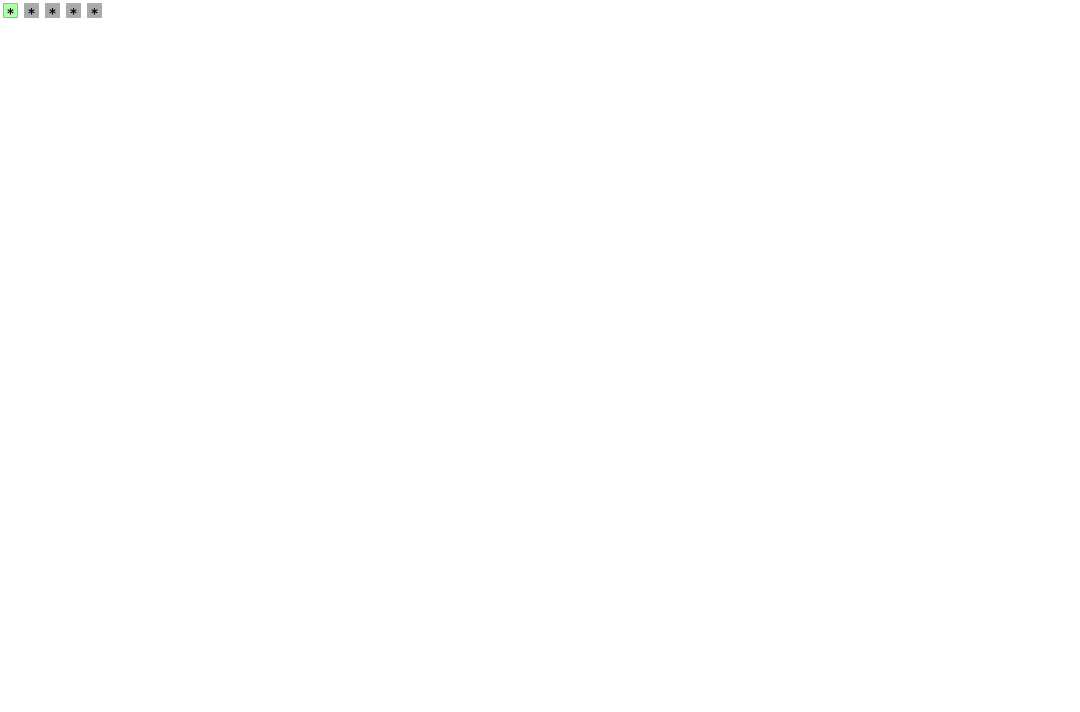
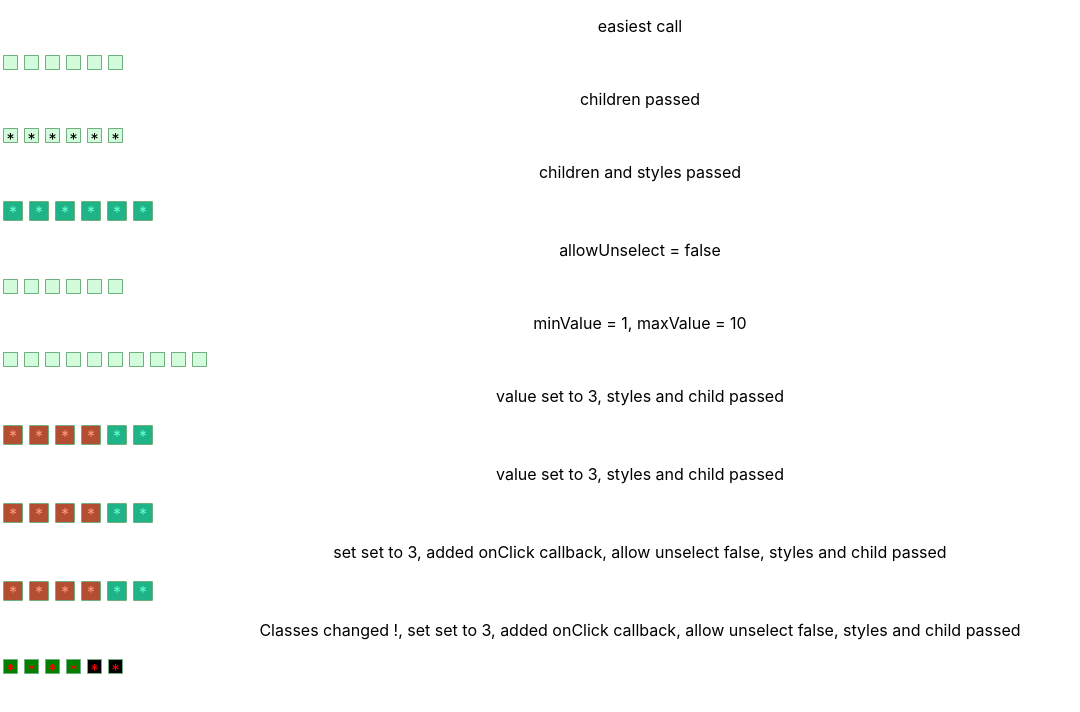
Before and after one commit to andrzejBlazejowski/rating-react-component, a React (Create React App) app: page / in a window 1280 px wide. Shown: the top 712 px of the page, without its empty margins (0-1080 px from the left). Built offline with nearby package versions, Linux system fonts and the light colour scheme.

Commit message:
- added reacting for props: 	* value 	* minValue 	* maxValue 	* changed 	* allowUnselect 	* itemClass 	* itemActiveClass 	* itemActiveStyles 	* itemStyles 	* containerActiveStyles 	* containerStyles - turned on auto formating - change defoult styling

```diff
--- a/src/App.css
+++ b/src/App.css
@@ -1,3 +1,13 @@
 .App {
   text-align: center;
 }
+
+.customRatingItem {
+  background: black;
+  color: red;
+}
+
+.customRatingItem--active {
+  background: green;
+  color: red;
+}
--- a/src/App.js
+++ b/src/App.js
@@ -1,13 +1,98 @@
-import React from 'react';
+import React, { useState } from "react";
 
-import Rating from './Components/Rating/Rating';
+import Rating from "./Components/Rating/Rating";
 
-import './App.css';
+import "./App.css";
 
 function App() {
+  const [rate, setRate] = useState(3);
+  let containerStyles = {
+    width: "20px",
+    height: "20px"
+  };
+
+  let containerActiveStyles = {
+    width: "20px",
+    height: "20px"
+  };
+  let itemStyles = {
+    color: "#61FFD0",
+    background: "#20B387"
+  };
+  let itemActiveStyles = {
+    color: "#FF977A",
+    background: "#B34E32"
+  };
+
+  const ratChanged = value => {
+    setRate(value);
+  };
+
   return (
     <div className="App">
-      <Rating>
+      <p>easiest call</p>
+      <Rating />
+      <p>children passed</p>
+      <Rating>*</Rating>
+      <p>children and styles passed</p>
+      <Rating
+        containerStyles={containerStyles}
+        containerActiveStyles={containerActiveStyles}
+        itemStyles={itemStyles}
+        itemActiveStyles={itemActiveStyles}
+      >
+        *
+      </Rating>
+      <p>allowUnselect = false</p>
+      <Rating allowUnselect={false}></Rating>
+      <p>minValue = 1, maxValue = 10</p>
+      <Rating minValue="1" maxValue="10"></Rating>
+      <p>value set to 3, styles and child passed</p>
+      <Rating
+        containerStyles={containerStyles}
+        containerActiveStyles={containerActiveStyles}
+        itemStyles={itemStyles}
+        itemActiveStyles={itemActiveStyles}
+        value="3"
+      >
+        *
+      </Rating>
+      <p>value set to 3, styles and child passed</p>
+      <Rating
+        containerStyles={containerStyles}
+        containerActiveStyles={containerActiveStyles}
+        itemStyles={itemStyles}
+        itemActiveStyles={itemActiveStyles}
+        value="3"
+      >
+        *
+      </Rating>
+      <p>
+        set set to {rate}, added onClick callback, allow unselect false, styles
+        and child passed
+      </p>
+      <Rating
+        containerStyles={containerStyles}
+        containerActiveStyles={containerActiveStyles}
+        itemStyles={itemStyles}
+        itemActiveStyles={itemActiveStyles}
+        value={rate}
+        allowUnselect={false}
+        changed={ratChanged}
+      >
+        *
+      </Rating>
+      <p>
+        Classes changed !, set set to {rate}, added onClick callback, allow
+        unselect false, styles and child passed
+      </p>
+      <Rating
+        value={rate}
+        allowUnselect={false}
+        changed={ratChanged}
+        itemClass="customRatingItem"
+        itemActiveClass="customRatingItem--active"
+      >
         *
       </Rating>
     </div>
--- a/src/Components/Rating/RateItem/RateItem.js
+++ b/src/Components/Rating/RateItem/RateItem.js
@@ -1,17 +1,50 @@
-import React from 'react';
+import React from "react";
 
-import classes from './RateItem.module.scss';
+import classes from "./RateItem.module.scss";
 
-const rateItem = (props) =>{
-  return <div
-    onClick={()=>{props.clicked(props.value)}}
-    onMouseEnter={()=>{props.mouseEvents(props.value)}}
-    onMouseLeave={()=>{props.mouseEvents()}}
-    className={classes.rating__container + ' ' + (props.active ? classes['rating__container--active']: '')}>
-    <div className={classes.rating__item + ' ' + (props.active ? classes['rating__item--active']: '')}>
-      {props.children}
+const rateItem = props => {
+  const itemClasses = [props.itemClass, classes.rating__item];
+  const containerClasses = [classes.rating__container];
+  let containerStyles = {};
+  let itemStyles = {};
+
+  if (props.active) {
+    containerClasses.push(classes["rating__container--active"]);
+    itemClasses.push(classes["rating__item--active"], props.itemActiveClass);
+    if (props.itemActiveStyles) {
+      itemStyles = props.itemActiveStyles;
+    }
+    if (props.containerActiveStyles) {
+      containerStyles = props.containerActiveStyles;
+    }
+  } else {
+    if (props.itemStyles) {
+      itemStyles = props.itemStyles;
+    }
+    if (props.containerStyles) {
+      containerStyles = props.containerStyles;
+    }
+  }
+
+  return (
+    <div
+      style={containerStyles}
+      onClick={() => {
+        props.clicked(props.value);
+      }}
+      onMouseEnter={() => {
+        props.mouseEvents(props.value);
+      }}
+      onMouseLeave={() => {
+        props.mouseEvents();
+      }}
+      className={containerClasses.join(" ")}
+    >
+      <div style={itemStyles} className={itemClasses.join(" ")}>
+        {props.children}
+      </div>
     </div>
-  </div>
-}
+  );
+};
 
 export default rateItem;
--- a/src/Components/Rating/RateItem/RateItem.module.scss
+++ b/src/Components/Rating/RateItem/RateItem.module.scss
@@ -1,23 +1,23 @@
-.rating{
-  &__container{
+.rating {
+  &__container {
     width: 15px;
     height: 15px;
     padding: 3px;
     cursor: pointer;
   }
 
-  &__item{
+  &__item {
     display: block;
     width: 100%;
     height: 100%;
     box-sizing: border-box;
 
     border-radius: 5%;
-    background: #aaa;
-    border: 1px solid #aaa;
+    background: #d2fcdb;
+    border: 1px solid #6fb07e;
 
-    &--active{
-      background-color: #afa;
+    &--active {
+      background-color: #6fb07e;
     }
   }
 }
--- a/src/Components/Rating/Rating.js
+++ b/src/Components/Rating/Rating.js
@@ -1,65 +1,64 @@
-import React, { useState } from 'react';
+import React, { useState } from "react";
 
-import RateItem from './RateItem/RateItem';
+import RateItem from "./RateItem/RateItem";
 
-import classes from './Rating.module.scss';
+import classes from "./Rating.module.scss";
 
-const Rating = (props) => {
-  const [ hoveredValue, setHoveredValue ] = useState(-1);
-  const [ chosenValue, setChosenValue ] = useState(-1);
+const Rating = props => {
+  const [hoveredValue, setHoveredValue] = useState(-1);
+  const [chosenValue, setChosenValue] = useState(props.value);
   const items = [];
+  const {
+    minValue = 0,
+    maxValue = 5,
+    allowUnselect = true,
+    itemClass = "rating__item",
+    itemActiveClass = "rating__item--active", // nie możesz przekazać booleana? w sensie że jak ? przekazujesz czy jest aktywny i wtedy doajesz klase? tak robię. tylko to można przekazac z app.js
+    itemStyles = {},
+    itemActiveStyles = {},
+    containerStyles = {},
+    containerActiveStyles = {}
+  } = props;
+  const handleHover = (value = -1) => {
+    setHoveredValue(value);
+  };
 
-  const handleHover = ( value = -1 ) => {
-    setHoveredValue(value);
+  const handleItemClick = (value = -1) => {
+    if (chosenValue === value && allowUnselect) value = -1;
+
+    if (chosenValue !== value) {
+      setChosenValue(value);
+
+      if (typeof props.changed === "function") {
+        props.changed(value);
+      }
+    }
+  };
+
+  for (let i = parseInt(minValue); parseInt(maxValue) >= i; i++) {
+    const active =
+      hoveredValue >= i || (hoveredValue === -1 && chosenValue >= i);
+
+    items.push(
+      <RateItem
+        key={i}
+        value={i}
+        active={active}
+        clicked={handleItemClick}
+        mouseEvents={handleHover}
+        itemClass={itemClass}
+        itemActiveClass={itemActiveClass}
+        itemStyles={itemStyles}
+        itemActiveStyles={itemActiveStyles}
+        containerStyles={containerStyles}
+        containerActiveStyles={containerActiveStyles}
+      >
+        {props.children}
+      </RateItem>
+    );
   }
 
-  const handleItemClick = ( value = -1 ) => {
-    if( chosenValue === value ) value = -1;
-    setChosenValue(value);
-  }
-
-  const rates = [
-    {
-      value: 0,
-      disabled: true
-    },
-    {
-      value: 1,
-      disabled: true
-    },
-    {
-      value: 2,
-      disabled: true
-    },
-    {
-      value: 3,
-      disabled: true
-    },
-    {
-      value: 4,
-      disabled: true
-    },
-  ];
-
-  rates.map( (item)=>{
-    const active = (hoveredValue >= item.value ||
-      (hoveredValue === -1 && chosenValue >= item.value ) )
-
-    items.push(<RateItem
-      key={item.value}
-      value={item.value}
-      active={active}
-      clicked={handleItemClick}
-      mouseEvents={handleHover}>
-        {props.children}
-      </RateItem>);
-  });
-
-
-
-  return <div className={classes.rating}>
-    {items}
-  </div>
-}
+  return <div className={classes.rating}>{items}</div>;
+};
 
 export default Rating;
--- a/src/Components/Rating/Rating.module.scss
+++ b/src/Components/Rating/Rating.module.scss
@@ -1,4 +1,4 @@
-.rating{
+.rating {
   display: flex;
   align-items: center;
 }
```
Also changed, not shown: src/notepad.txt.
